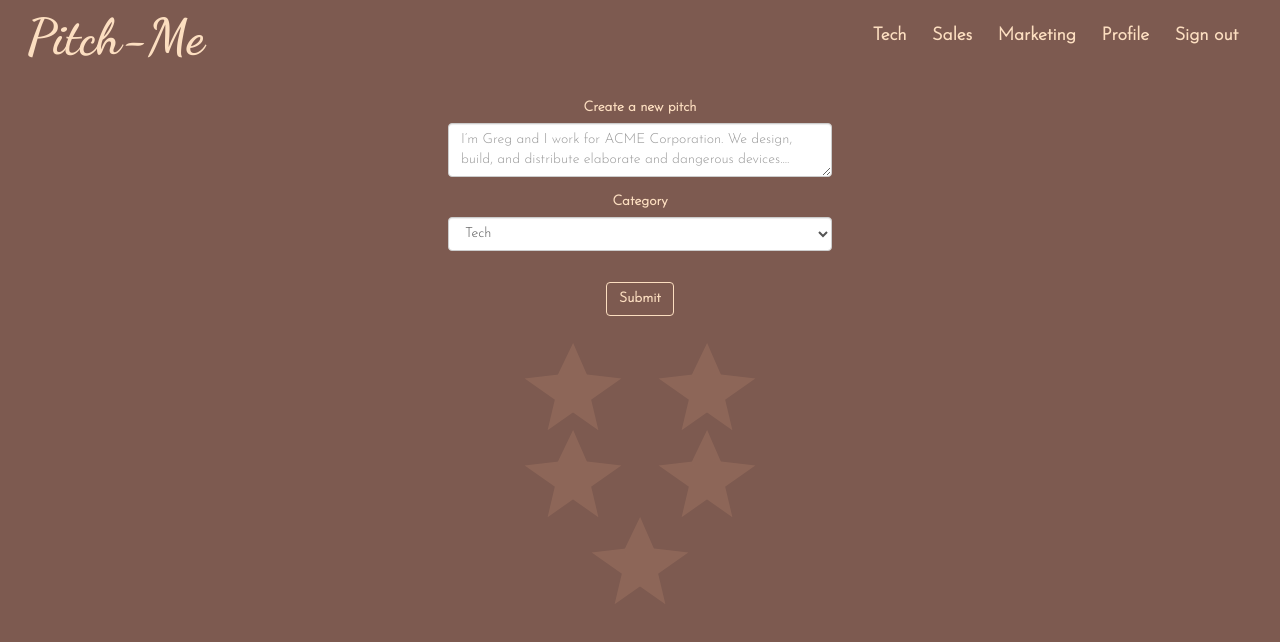
After one commit to emmakamau/Pitch-Me, a Flask app: page /1/1/create-pitch in a window 1280 px wide. The commit adds this page. Shown: the top 642 px of the page. Run offline with Flask 2, Linux system fonts and the light colour scheme; the visitor is signed in with stand-in values (Sample User, id 1); data comes from the database, SQL or seed files in the repository; some libraries are stand-ins or nearby versions.

Commit message:
Define Pitches and save in database

```diff
--- a/app/main/forms.py
+++ b/app/main/forms.py
@@ -1,7 +1,15 @@
+from email.policy import default
+from unicodedata import category
 from flask_wtf import FlaskForm
-from wtforms import TextAreaField,SubmitField
+from wtforms import *
 from wtforms.validators import InputRequired
 
 class UpdateProfile(FlaskForm):
     bio = TextAreaField('Tell us about yourself.',validators = [InputRequired()])
     submit = SubmitField('Submit')
+
+class PitchForm(FlaskForm):
+    pitch = TextAreaField('Create a new pitch', validators=[InputRequired()],
+    render_kw={"placeholder":"I’m Greg and I work for ACME Corporation. We design, build, and distribute elaborate and dangerous devices...."})
+    category = SelectField('Category',choices=[('Tech','Tech'),('Sales','Sales'),('Marketing','Marketing')],default='Tech', validators=[InputRequired()])
+    submit = SubmitField('Submit')
--- a/app/main/views.py
+++ b/app/main/views.py
@@ -1,6 +1,7 @@
 '''
 We define views that will be rendered on our pages
 '''
+from crypt import methods
 from flask import render_template,request,redirect,url_for,abort
 from flask_login import *
 from . import main
@@ -54,3 +55,20 @@ def update_pic(uname):
         user.prof_pic = path
         db.session.commit()
     return redirect(url_for('main.profile',uname=uname))
+
+# Pitch form
+@main.route('/<userid>/<uname>/create-pitch', methods=['GET','POST'])
+@login_required
+def create_pitch(userid,uname):
+   user = User.query.filter_by(id=userid).first()
+   user_name = User.query.filter_by(username=uname).first()
+   print(user)
+   create_pitch_form = PitchForm()
+   if create_pitch_form.validate_on_submit():
+      pitch = create_pitch_form.pitch.data
+      category = create_pitch_form.category.data
+      new_pitch = Pitch(pitch=pitch,category=category,user_id=userid)
+      new_pitch.save_pitch()
+
+      return redirect(url_for('.profile',userid=user.id,uname=user_name.username))
+   return render_template('create-pitch.html',create_pitch_form=create_pitch_form)
--- a/app/models.py
+++ b/app/models.py
@@ -14,7 +14,13 @@ class User(UserMixin,db.Model):
     bio = db.Column(db.String(600),index=True)
     prof_pic = db.Column(db.String())
     pitches = db.relationship('Pitch',backref='user',lazy ='dynamic')
+    comments = db.relationship('Comment',backref='user',lazy ='dynamic')
     password_hash = (db.String(30))
+
+    # @classmethod
+    # def get_users(cls,username):
+    #     user = User.query.all()
+    #     return user
 
     pass_secure=db.Column(db.String(255))
     @property
@@ -35,12 +41,13 @@ class User(UserMixin,db.Model):
 def load_user(user_id):
     return User.query.get(int(user_id))
 
-class Category(db.Model):
-    id = db.Column(db.Integer,primary_key=True)
-    name = db.Column(db.String(255),index=True,unique=True)
+# class Category(db.Model):
+#     id = db.Column(db.Integer,primary_key=True)
+#     name = db.Column(db.String(255),index=True,unique=True)
+#     pitches = db.relationship('Pitch',backref='category',lazy ='dynamic')
 
-    def __refr__(self):
-        return f'User{self.name}'
+#     def __refr__(self):
+#         return f'User{self.name}'
 
 class Comment(db.Model):
     id = db.Column(db.Integer, primary_key=True)
@@ -66,8 +73,9 @@ class Pitch(db.Model):
     pitch = db.Column(db.String(300))
     upvote = db.Column(db.Integer)
     downote = db.Column(db.Integer)
+    category = db.Column(db.String)
     user_id = db.Column(db.Integer,db.ForeignKey('user.id'))
-    category = db.Column(db.Integer,db.ForeignKey('category.id'))
+    comment_id = db.Column(db.Integer,db.ForeignKey('comment.id'))
 
     def save_pitch(self):
         db.session.add(self)
--- a/app/static/css/index.css
+++ b/app/static/css/index.css
@@ -22,6 +22,24 @@ body{
 
 .btn:hover{
     background-color: #E5B299;
+    color:#7D5A50;
+    font-weight: bolder;
+    font-size: large;
+    border: 1px solid #7D5A50;
+    width: 10vw;
+}
+
+.btn-primary{
+    background-color:#FCDEC0;
+    color:#7D5A50;
+    font-weight: 800;
+    border: 1px solid #FCDEC0;
+    margin-top: 4vh;
+    padding: 2vh;
+}
+
+.btn-primary:hover{
+    background-color:#FCDEC0;
     color:#7D5A50;
     font-weight: bolder;
     font-size: large;
@@ -188,6 +206,43 @@ ul,li{
     margin-top: 6vh;
 }
 
+
+/* Home page styling */
+.home-page-quote{
+    color:white;
+    font-size: 8vh;
+    width: 40%;
+    margin: auto;
+    font-weight: bolder;
+}
+
+.quote-author{
+    color: white;
+    font-family: 'Dancing Script', cursive;
+    font-size:xx-large;
+    float: right;
+}
+
+.new-pitch{
+    color: #FCDEC0;
+    width: 40%;
+    margin: 10vh auto;
+    font-weight: 700;
+}
+
+/* Styling for create pitch form */
+
+.create-pitch-form{
+    color:#FCDEC0;
+    width: 30%;
+    margin: auto;
+}
+
+.display-star{
+    margin-top: 4vh;
+}
+
+
 /* Media Queries */
 
 /* Extra small devices (phones, 600px and down) */
--- /dev/null
+++ b/app/templates/create-pitch.html
@@ -0,0 +1,15 @@
+{% extends 'base.html'%}
+{% import "bootstrap/wtf.html" as wtf %}
+
+{% block content %}
+<div class="create-pitch-form form-check-inline" align="center">
+    {{ wtf.quick_form(create_pitch_form) }}
+    <div class="display-star">
+        <span class="star"></span>
+        <span class="star"></span>
+        <span class="star"></span>
+        <span class="star"></span>
+        <span class="star"></span>
+    </div>
+</div>
+{% endblock %}
--- a/config.py
+++ b/config.py
@@ -4,6 +4,7 @@ import os
 class Config:
     password = os.environ.get('SQL_PASSWORD')
     SQLALCHEMY_DATABASE_URI = 'postgresql+psycopg2://postgres:{}@localhost/pitchme'.format(password)
+    print(SQLALCHEMY_DATABASE_URI)
     SECRET_KEY = os.environ.get('SECRET_KEY')
     UPLOADED_PHOTOS_DEST ='app/static/photos'
 
--- a/manage.py
+++ b/manage.py
@@ -22,7 +22,7 @@ def test():
 
 @manager.shell
 def make_shell_context():
-    return dict(app = app,db = db,User = User,Category = Category,Pitch = Pitch,Comment = Comment)
+    return dict(app = app,db = db,User = User,Pitch = Pitch,Comment = Comment)
 
 if __name__ == '__main__':
     manager.run()
```
Also changed, not shown: app/templates/index.html (+19 -0 lines), migrations/versions/1f943a332b16_.py (added, +40 -0 lines), migrations/versions/71be4a91b02f_.py (added, +30 -0 lines), migrations/versions/e2b3a6bd9aac_.py (added, +38 -0 lines).
